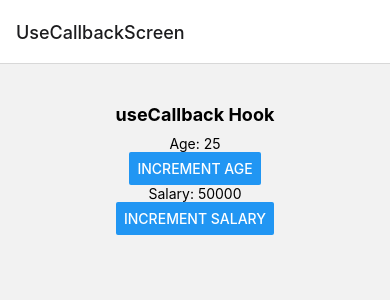
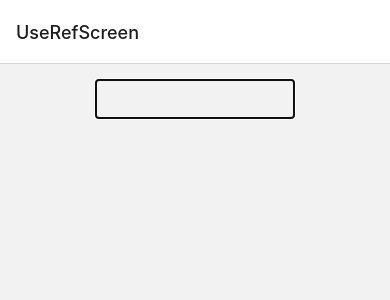
Before and after one commit to himanshukhond2023/react-native-firstApp, a React Native app: screen /UseRefScreen in a window 390 px wide. Shown: the top 300 px of the page. Built offline with nearby package versions, Linux system fonts and the light colour scheme.

Commit message:
UseRefScreen

```diff
--- a/src/components/Navigation.js
+++ b/src/components/Navigation.js
@@ -22,6 +22,8 @@ import UseEffectScreen from '../screens/UseEffectScreen';
 import UseContextScreen from '../screens/UseContextScreen';
 import UseReducerScreen from '../screens/UseReducerScreen';
 import UseCallbackScreen from '../screens/UseCallbackScreen';
+import UseMemoScreen from '../screens/UseMemoScreen';
+import UseRefScreen from '../screens/UseRefScreen';
 
 const Stack = createNativeStackNavigator();
 
@@ -52,9 +54,9 @@ const Navigation = () => {
                 {/* <Stack.Screen name="UseEffectScreen" component={UseEffectScreen} /> */}
                 {/* <Stack.Screen name="UseContextScreen" component={UseContextScreen} /> */}
                 {/* <Stack.Screen name="UseReducerScreen" component={UseReducerScreen} /> */}
-                <Stack.Screen name="UseCallbackScreen" component={UseCallbackScreen} />
-
-
+                {/* <Stack.Screen name="UseCallbackScreen" component={UseCallbackScreen} /> */}
+                {/* <Stack.Screen name="UseMemoScreen" component={UseMemoScreen} /> */}
+                <Stack.Screen name="UseRefScreen" component={UseRefScreen} />
             </Stack.Navigator>
         </NavigationContainer>
     );
--- a/src/screens/UseMemoScreen.js
+++ b/src/screens/UseMemoScreen.js
@@ -1,16 +1,40 @@
-import React from "react";
+import React, { useMemo, useState } from "react";
 import { View, TextInput, Text, Button, StyleSheet } from "react-native";
 
 const UseMemoScreen = () => {
+    const [counterOne, setCounterOne] = useState(0);
+    const [counterTwo, setCounterTwo] = useState(0);
+
+    const incrementOne = () => {
+        setCounterOne(counterOne + 1);
+    }
+
+    const incrementTwo = () => {
+        setCounterTwo(counterTwo + 1);
+    }
+
+    const isEven = useMemo(() => {
+        let i = 0;
+        while(i < 200000000) i++
+        return counterOne % 2 === 0;
+    }, [counterOne]);
+
+
     return (
-        <View>
+        <View style={styles.container}>
+            <Button title={`Counter One: ${counterOne}`} onPress={() => incrementOne()} />
+            <Text>{isEven ? "Even" : "Odd"}</Text>
 
+            <Button title={`Counter Two: ${counterTwo}`} onPress={() => incrementTwo()} />
         </View>
     );
 };
 
 const styles = StyleSheet.create({
-
+    container: {
+        alignItems: "center",
+        padding: 80,
+    }
 });
 
 export default UseMemoScreen;
--- /dev/null
+++ b/src/screens/UseRefScreen.js
@@ -0,0 +1,32 @@
+import React, {useEffect, useRef} from "react";
+import { Text, Button, View, StyleSheet, TextInput } from "react-native";
+
+const UseRefScreen = () => {
+    const inputRef = useRef();
+
+    useEffect(() => {
+        // focus the input element
+        inputRef.current.focus();
+    }, [])
+
+    return (
+        <View>
+            <TextInput ref={inputRef} style={styles.input}/>
+        </View>
+    )
+}
+
+const styles = StyleSheet.create({
+    input: {
+        width: 200,
+        height: 40,
+        margin: 15,
+        borderColor: "black",
+        borderWidth: 1,
+        marginBottom: 20,
+        alignSelf: "center",
+        color: "black"
+    }
+});
+
+export default UseRefScreen;
```
